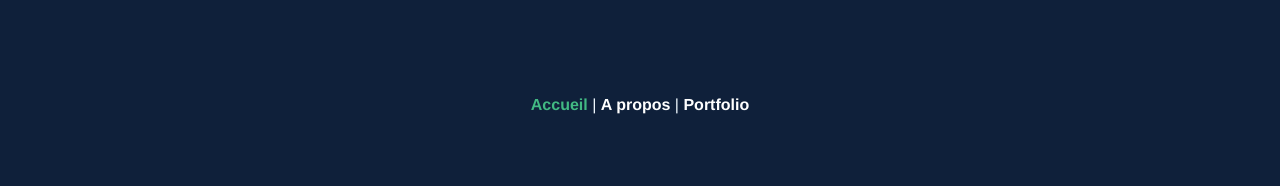
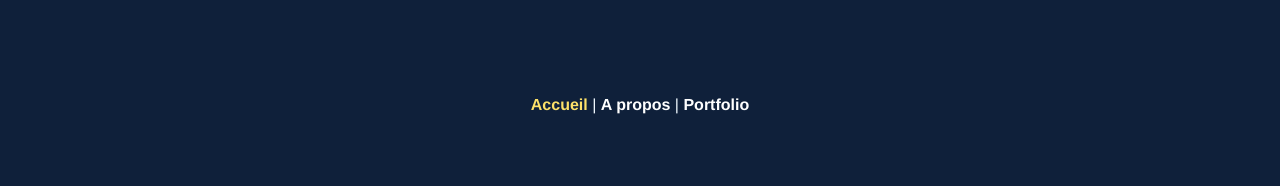
Before and after one commit to SolenPB/uxdesign-port, a Vue app: page / in a window 1280 px wide. Shown: the top 186 px of the page. Built offline with nearby package versions, Linux system fonts and the light colour scheme.

Commit message:
modif nav

```diff
--- a/src/App.vue
+++ b/src/App.vue
@@ -32,7 +32,7 @@ nav {
     text-decoration: none;
 
     &.router-link-exact-active {
-      color: #42b983;
+      color: #fde169;
     }
   }
 }
```
